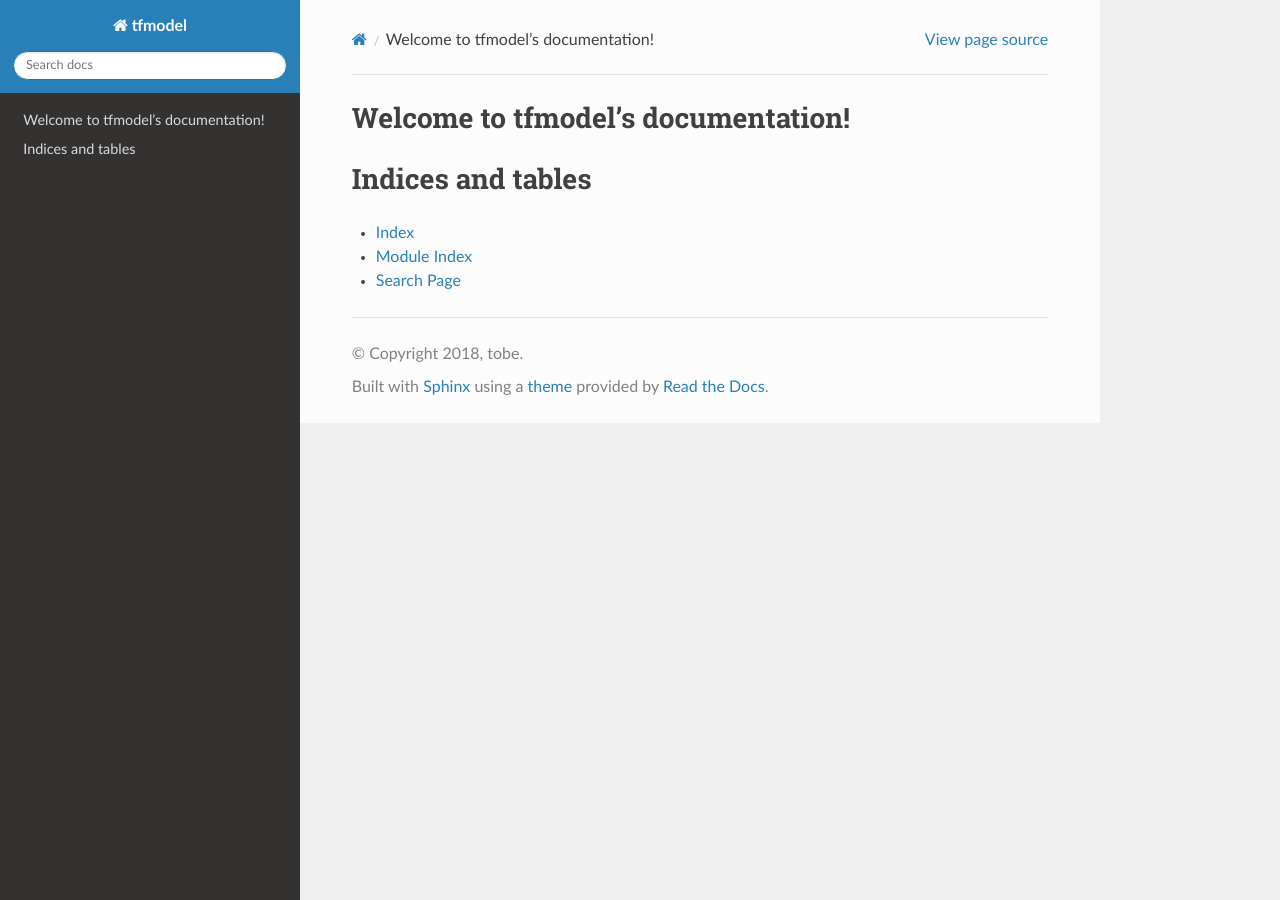
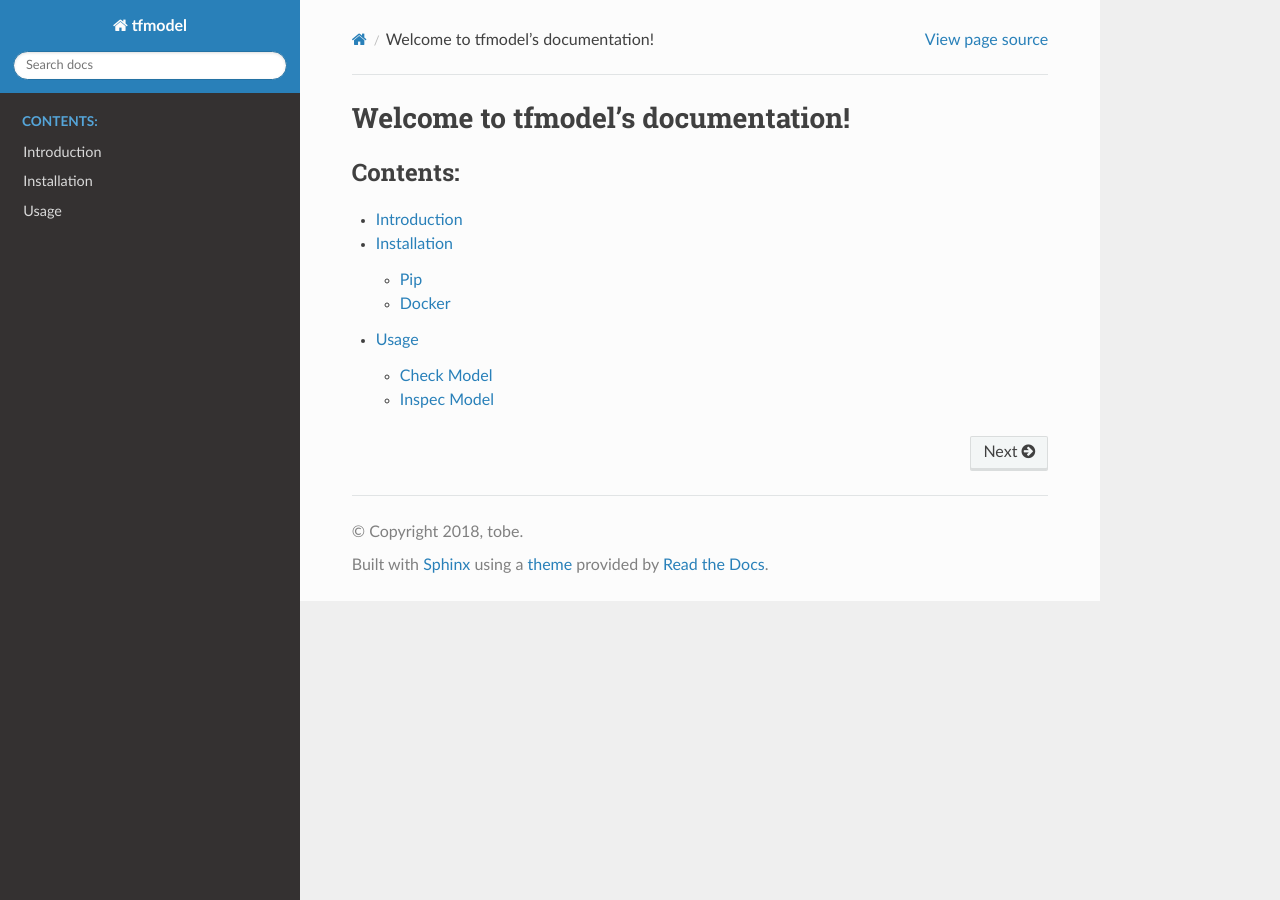
Before and after one commit to tobegit3hub/tfmodel, a Sphinx documentation site: the page built from docs/source/index.rst, in a window 1280 px wide. Built offline with Sphinx 7.4.7 and the Read the Docs theme 2.0.0, drawn with Linux system fonts in a browser that asks for light colours.

Commit message:
Fix index and add basic content of docs

````diff
--- a/docs/source/index.rst
+++ b/docs/source/index.rst
@@ -10,11 +10,6 @@ Welcome to tfmodel's documentation!
    :maxdepth: 2
    :caption: Contents:
 
-
-
-Indices and tables
-==================
-
-* :ref:`genindex`
-* :ref:`modindex`
-* :ref:`search`
+   introduction
+   installation
+   usage
--- /dev/null
+++ b/docs/source/installation.md
@@ -0,0 +1,13 @@
+# Installation
+
+## Pip
+
+```bash
+pip install tensorflow-model
+```
+
+## Docker
+
+```bash
+docker run -it -v /:/host tobegit3hub/tfmodel bash
+```
--- /dev/null
+++ b/docs/source/introduction.md
@@ -0,0 +1,3 @@
+# Introduction
+
+`tfmodel` is tool to statically and dynamically inspect TensorFlow models without effort.
--- /dev/null
+++ b/docs/source/usage.md
@@ -0,0 +1,5 @@
+# Usage
+
+## Check Model
+
+## Inspec Model
````
